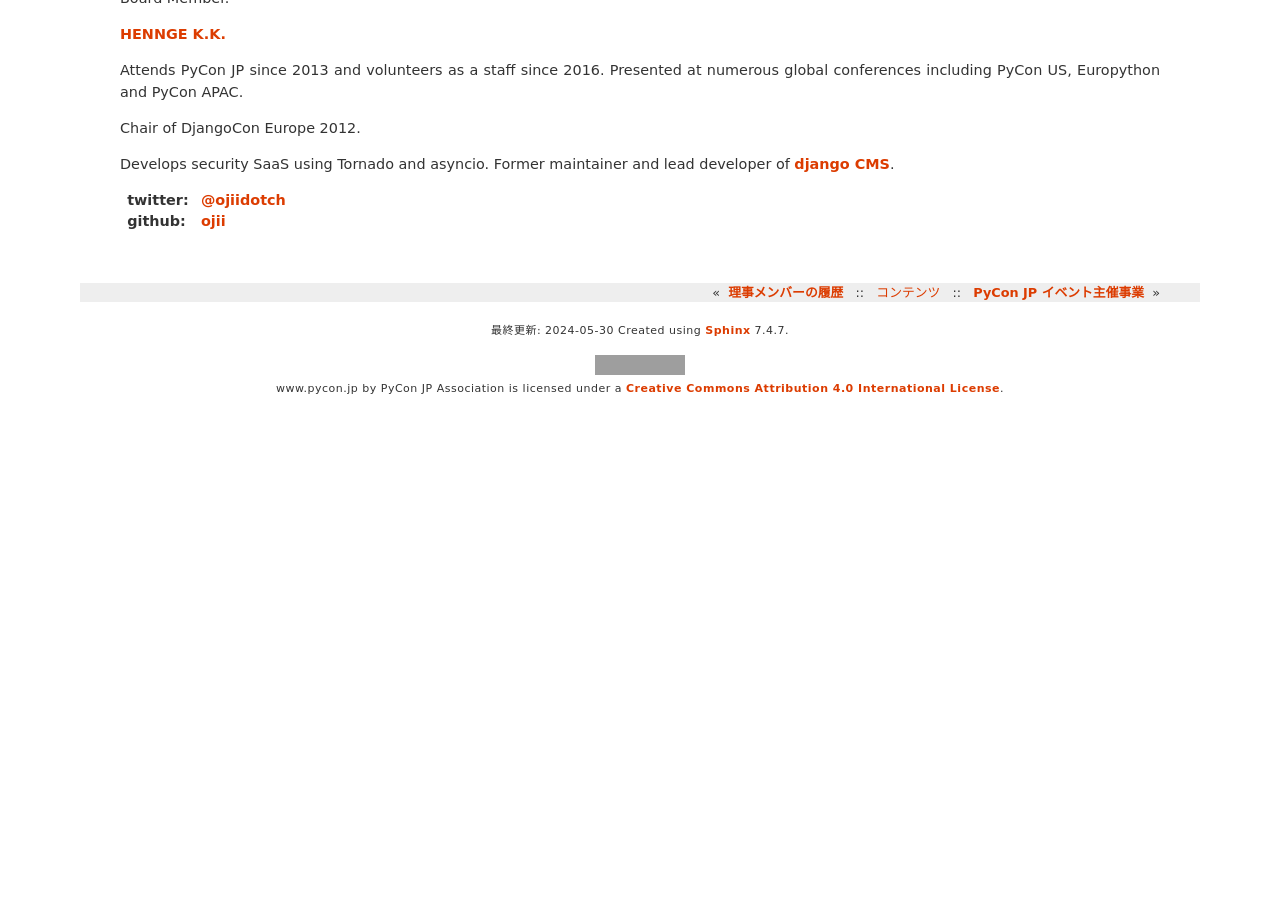
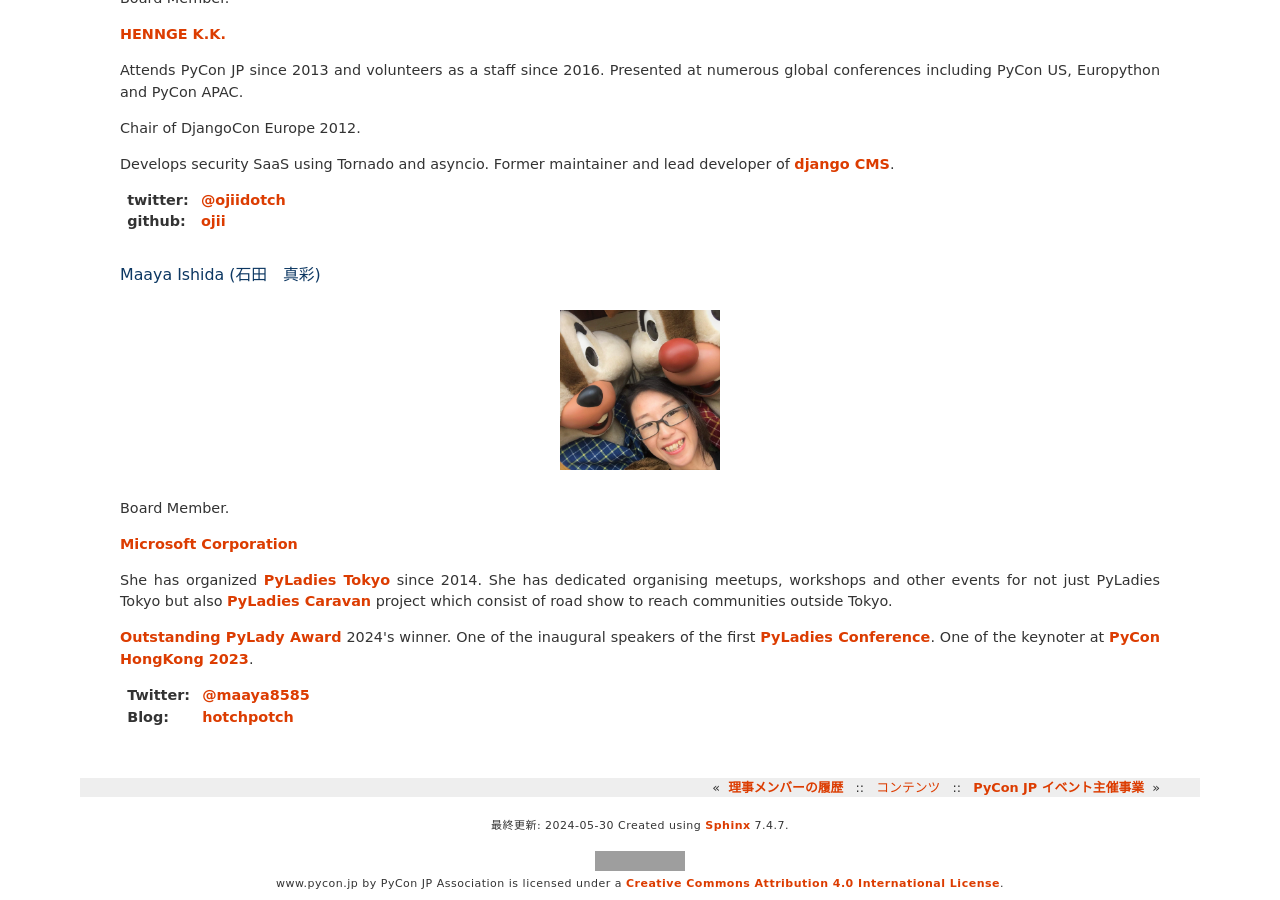
Before and after one commit to pyconjp/www.pycon.jp, a Sphinx documentation site: the page built from source/committee/english.md, in a window 1280 px wide and 900 px high, scrolled down 3463 px. Built offline with Sphinx 7.4.7, drawn with Linux system fonts in a browser that asks for light colours; before the commit the page ends 3868 px from its top, so only the background shows below that; grey boxes are pictures that could not be loaded.

Commit message:
Update english.md
英語プロフィール追加

````diff
--- a/source/committee/english.md
+++ b/source/committee/english.md
@@ -133,3 +133,22 @@ Develops security SaaS using Tornado and asyncio. Former maintainer and lead dev
 
 :twitter: [@ojiidotch](https://twitter.com/ojiidotch)
 :github: [ojii](https://github.com/ojii)
+
+### Maaya Ishida (石田　真彩)
+
+```{figure} /_static/maaya.jpg
+:width: 160
+```
+
+Board Member.
+
+[Microsoft Corporation](http://www.microsoft.com/)
+
+She has organized [PyLadies Tokyo](https://tokyo.pyladies.com/) since 2014. She has dedicated organising meetups, workshops and other events for not just PyLadies Tokyo but also [PyLadies Caravan](https://tokyo.pyladies.com/caravan/index.html) project which consist of road show to reach communities outside Tokyo.
+
+[Outstanding PyLady Award](https://kit.pyladies.com/en/latest/global/award.html) 2024's winner.
+One of the inaugural speakers of the first [PyLadies Conference](https://www.youtube.com/watch?v=8YRFPvOOStU).
+One of the keynoter at [PyCon HongKong 2023](https://pycon.hk/2023/introduce-to-you-about-pyladies-tokyo/).
+
+:Twitter: [@maaya8585](https://twitter.com/maaya8585)
+:Blog: [hotchpotch](https://hotchpotchj37.wordpress.com/)
````
